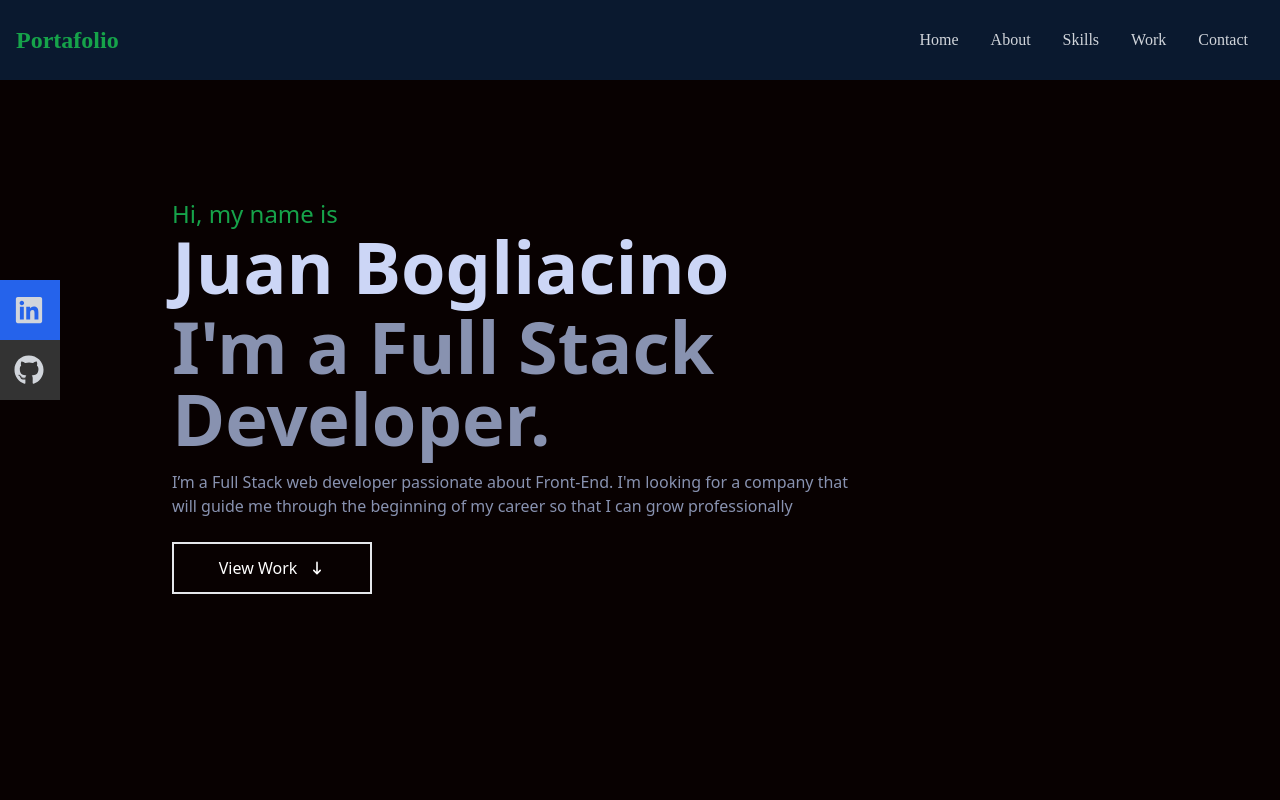
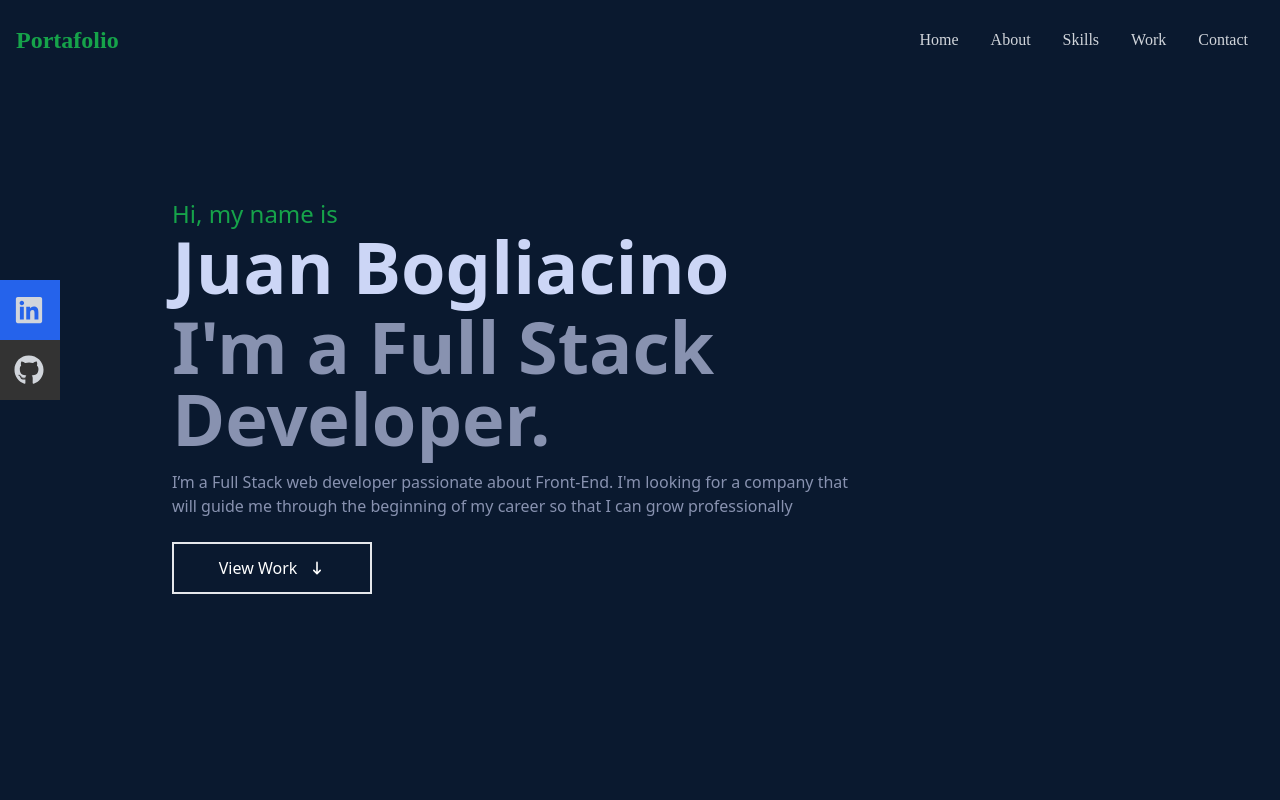
Before and after one commit to JuanBogliacino/portafolio, a React (Vite) app: page / in a window 1280 px wide. Shown: the top 800 px of the page. Built offline with nearby package versions, Linux system fonts and the light colour scheme; a web font is replaced by a local one.

Commit message:
background update

```diff
--- a/src/index.css
+++ b/src/index.css
@@ -10,10 +10,8 @@
 }
 
 body {
-    background-color: #080101;
+    background-color: #0a192f;
 }
-
-/* #0a192f */
 
 .font-tektur {
     font-family: 'Tektur', cursive;
```
